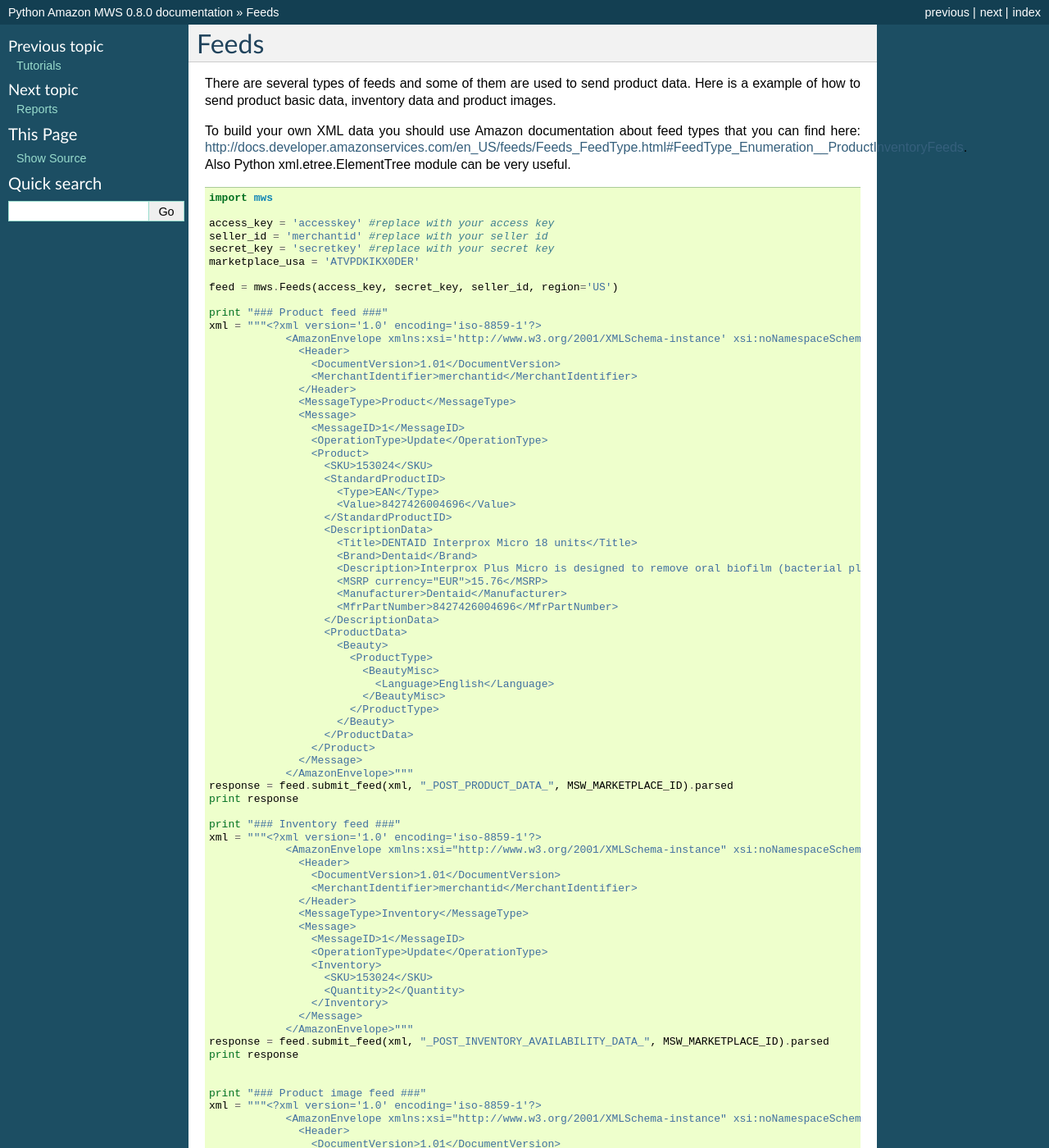
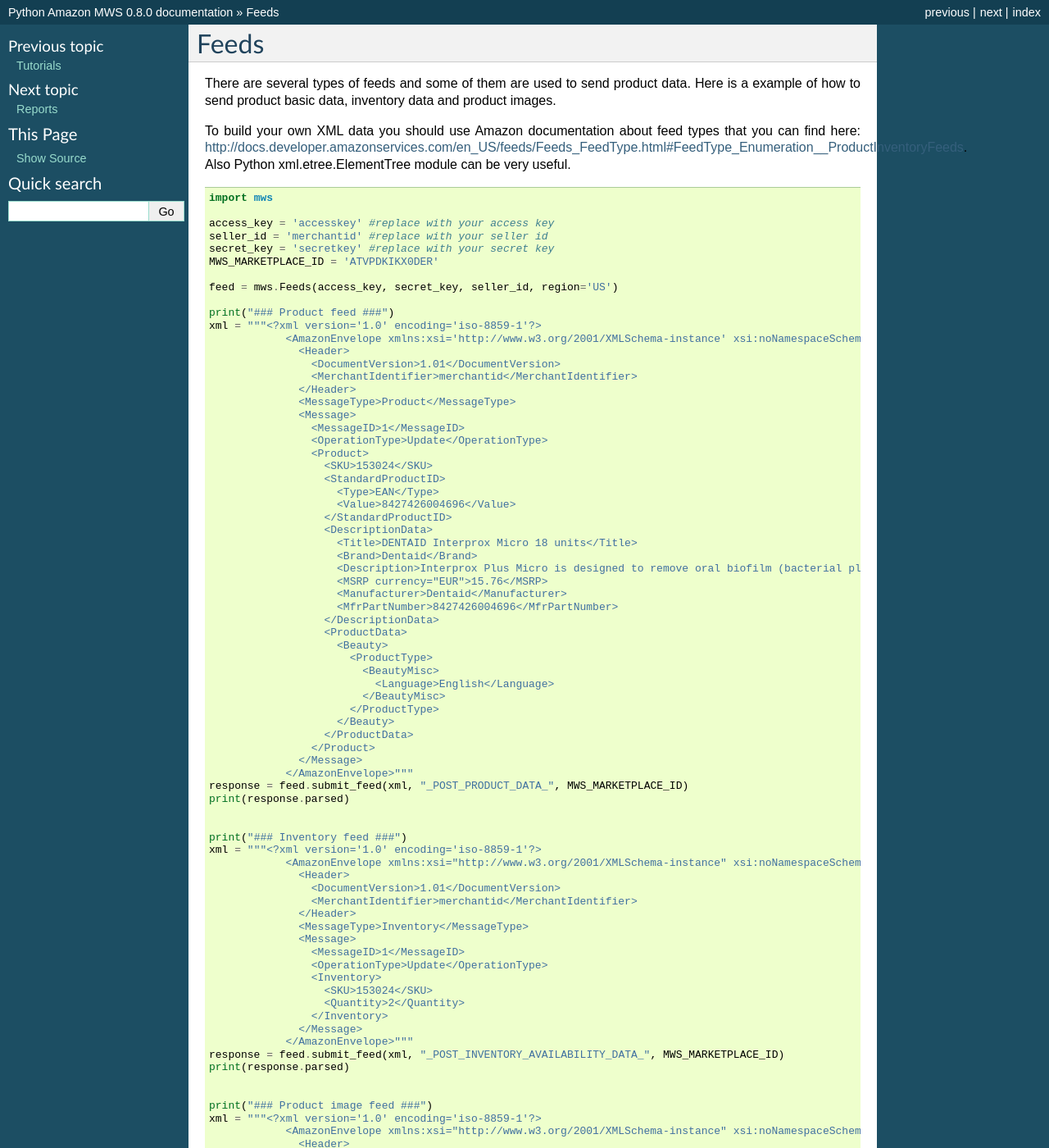
Before and after one commit to python-amazon-mws/python-amazon-mws, a Sphinx documentation site: the page built from docs/source/feeds.rst, in a window 1280 px wide and 1400 px high. Shown: the whole window at 82% size. Built offline with Sphinx 7.4.7, drawn with Linux system fonts in a browser that asks for light colours; some of the changed text lies outside the part shown.

Commit message:
Feeds example. Use of ".parsed" changed. (#66)
* Feeds example.

* Feeds example. Use of ".parsed" changed.

```diff
--- a/docs/source/feeds.rst
+++ b/docs/source/feeds.rst
@@ -13,11 +13,11 @@
     access_key = 'accesskey' #replace with your access key
     seller_id = 'merchantid' #replace with your seller id
     secret_key = 'secretkey' #replace with your secret key
-    marketplace_usa = 'ATVPDKIKX0DER'
+    MWS_MARKETPLACE_ID = 'ATVPDKIKX0DER'
 
     feed = mws.Feeds(access_key, secret_key, seller_id, region='US')
 
-    print "### Product feed ###"
+    print("### Product feed ###")
     xml = """<?xml version='1.0' encoding='iso-8859-1'?>
                 <AmazonEnvelope xmlns:xsi='http://www.w3.org/2001/XMLSchema-instance' xsi:noNamespaceSchemaLocation='amzn-envelope.xsd'>
                   <Header>
@@ -54,10 +54,11 @@
                     </Product>
                   </Message>
                 </AmazonEnvelope>"""
-    response = feed.submit_feed(xml, "_POST_PRODUCT_DATA_", MSW_MARKETPLACE_ID).parsed
-    print response
+    response = feed.submit_feed(xml, "_POST_PRODUCT_DATA_", MWS_MARKETPLACE_ID)
+    print(response.parsed)
 
-    print "### Inventory feed ###"
+
+    print("### Inventory feed ###")
     xml = """<?xml version='1.0' encoding='iso-8859-1'?>
                 <AmazonEnvelope xmlns:xsi="http://www.w3.org/2001/XMLSchema-instance" xsi:noNamespaceSchemaLocation="amzn-envelope.xsd">
                   <Header>
@@ -74,11 +75,11 @@
                     </Inventory>
                   </Message>
                 </AmazonEnvelope>"""
-    response = feed.submit_feed(xml, "_POST_INVENTORY_AVAILABILITY_DATA_", MSW_MARKETPLACE_ID).parsed
-    print response
+    response = feed.submit_feed(xml, "_POST_INVENTORY_AVAILABILITY_DATA_", MWS_MARKETPLACE_ID)
+    print(response.parsed)
 
 
-    print "### Product image feed ###"
+    print("### Product image feed ###")
     xml = """<?xml version='1.0' encoding='iso-8859-1'?>
                 <AmazonEnvelope xmlns:xsi="http://www.w3.org/2001/XMLSchema-instance" xsi:noNamespaceSchemaLocation="amzn-envelope.xsd">
                   <Header>
@@ -96,5 +97,5 @@
                     </ProductImage>
                   </Message>
                 </AmazonEnvelope>"""
-    response = feed.submit_feed(xml, "_POST_PRODUCT_IMAGE_DATA_", MSW_MARKETPLACE_ID).parsed
-    print response
+    response = feed.submit_feed(xml, "_POST_PRODUCT_IMAGE_DATA_", MWS_MARKETPLACE_ID)
+    print(response.parsed)
```
